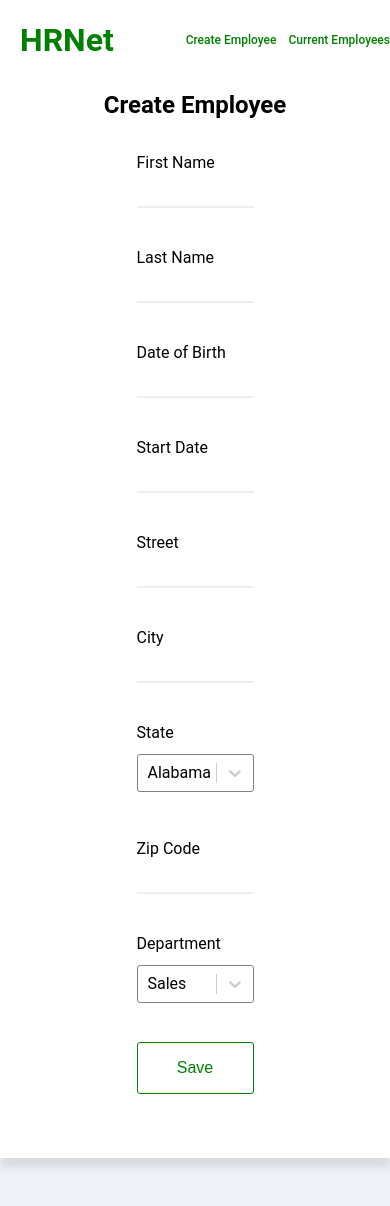
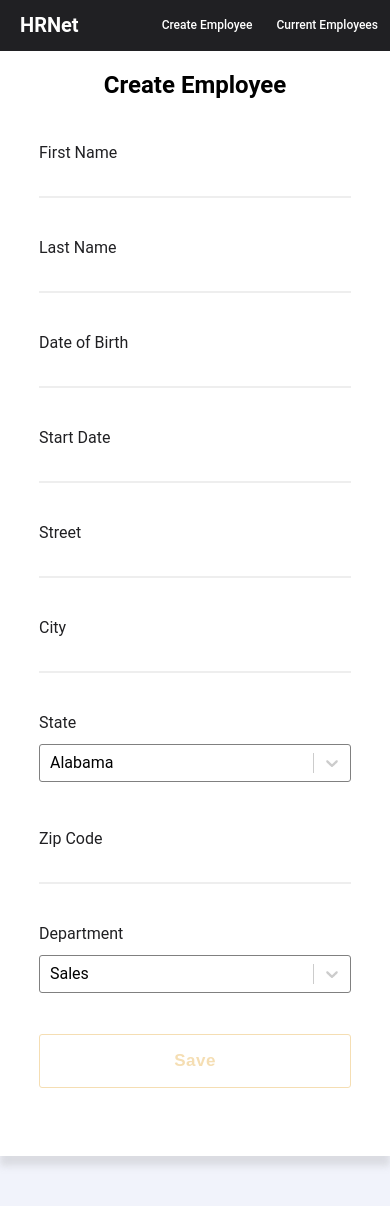
Before and after one commit to FlorysiakSimon/FlorysiakSimon_14_22012021, a React (Create React App) app: page / in a window 390 px wide. Shown: the top 1206 px of the page. Built offline with nearby package versions, Linux system fonts and the light colour scheme.

Commit message:
style update

```diff
--- a/src/components/Header/Header.scss
+++ b/src/components/Header/Header.scss
@@ -4,12 +4,13 @@
   max-width: 1440px;
   padding: 0 0px;
   margin: auto;
-  background-color: white;
+  background-color: #202023;
+
   a {
     text-decoration: none;
   }
   h1 {
-    color: green;
+    color: white;
     padding: 0px 20px;
   }
   nav {
@@ -17,17 +18,32 @@
     align-items: center;
     justify-content: space-between;
     a {
-      display: flex;
-      justify-content: space-around;
-      color: green;
+      position: relative;
       font-size: 20px;
-      padding: 0px 20px;
       margin-left: 1em;
+      margin-right: 1em;
+      color: white;
       text-decoration: none;
       font-weight: 500;
       line-height: 34px;
-      &:hover {
-        text-decoration: underline;
+    }
+
+    a::before {
+      content: "";
+      position: absolute;
+      bottom: 0;
+      right: 0;
+      width: 0;
+      height: 2px;
+      background-color: wheat;
+      transition: width 0.6s cubic-bezier(0.25, 1, 0.5, 1);
+    }
+
+    @media (hover: hover) and (pointer: fine) {
+      a:hover::before {
+        left: 0;
+        right: auto;
+        width: 100%;
       }
     }
   }
@@ -36,6 +52,10 @@
 @media screen and (max-width: 768px) {
   .header {
     padding: 0px;
+    align-items: center;
+    h1 {
+      font-size: 20px;
+    }
     nav {
       a {
         font-size: 12px;
--- a/src/data/customStyle.js
+++ b/src/data/customStyle.js
@@ -20,7 +20,8 @@ export const selectStyle = {
         borderRadius: '3px',
         boxShadow: 'none',
         '&:hover': {
-            border: '1px solid #93ad18',
+            border: '1px solid #202023',
+            cursor:'pointer'
         },
     }),
 };
--- a/src/pages/CreateEmployeePage/CreateEmployeePage.scss
+++ b/src/pages/CreateEmployeePage/CreateEmployeePage.scss
@@ -14,7 +14,7 @@ form {
   background-color: white;
   max-width: 1440px;
   margin: 0 auto;
-  padding: 10px 0;
+  padding: 20px 0;
   z-index: 1;
 }
 
@@ -43,7 +43,7 @@ form {
 }
 
 .input-label {
-  color: black;
+  color: #202023;
   margin-bottom: 5px;
 }
 
@@ -56,10 +56,11 @@ form {
   font: inherit;
   font-size: 1.125rem;
   padding: 0.25rem 0;
+  transition: all 0.25s cubic-bezier(1, 0, 0, 1);
   &:focus,
   &:valid {
     outline: 0;
-    border-bottom-color: #93ad18;
+    border-bottom-color: #202023;
     will-change: auto;
   }
 }
@@ -69,7 +70,9 @@ form {
 /* SAVE BUTTOn */
 .btn {
   border-radius: 3px;
-  font-size: 16px;
+  font-size: 17px;
+  font-weight: 600;
+  letter-spacing: 0.5px;
   text-decoration: none;
   cursor: pointer;
   display: block;
@@ -78,15 +81,15 @@ form {
   background-color: white;
   padding: 16px;
   border: 1px solid #fcfcfc;
-  border-color: green;
-  color: green;
+  border-color: wheat;
+  color: wheat;
   z-index: 20;
-  transition: all 0.35s cubic-bezier(1, 0, 0, 1);
+  transition: all 0.25s cubic-bezier(1, 0, 0, 1);
 }
 
 .btn:hover {
-  color: #fcfcfc;
-  background-color: green;
+  color: black;
+  background-color: wheat;
 }
 
 /* MODAL CLOSE BTN */
@@ -105,7 +108,7 @@ form {
   background-color: black;
   border-radius: 2px;
   transform: rotate(45deg);
-  transition: all 0.3s ease-in;
+  // transition: all 0.3s ease-in;
 }
 
 .rightleft {
@@ -115,17 +118,23 @@ form {
   background-color: black;
   border-radius: 2px;
   transform: rotate(-45deg);
-  transition: all 0.3s ease-in;
+  //transition: all 0.3s ease-in;
 }
 
 .close-container:hover .leftright {
-  transform: rotate(-45deg);
-  background-color: green;
+  //transform: rotate(-45deg);
+  background-color: wheat;
 }
 .close-container:hover .rightleft {
-  transform: rotate(45deg);
-  background-color: green;
+  //transform: rotate(45deg);
+  background-color: wheat;
 }
 .close-container:hover label {
   opacity: 1;
 }
+
+@media screen and (max-width: 1070px) {
+  form {
+    width: 80%;
+  }
+}
--- a/src/pages/EmployeeListPage/EmployeeListPage.jsx
+++ b/src/pages/EmployeeListPage/EmployeeListPage.jsx
@@ -22,7 +22,19 @@ const EmployeeListPage = ({data}) => {
         <div id="employee-div" className="container">
             <h2>Current Employees</h2>
             <div className="table">
-                <MaterialTable columns={columns} data={data} title={false}/>
+                <MaterialTable
+                columns={columns}
+                data={data}
+                title=""
+                options={{
+                headerStyle: {
+                    backgroundColor: '#202023',
+                    color: 'white'
+                },
+
+                }}
+                />
+
             </div>
         </div>
     )
--- a/src/pages/EmployeeListPage/EmployeeListPage.scss
+++ b/src/pages/EmployeeListPage/EmployeeListPage.scss
@@ -4,5 +4,16 @@
 
 .table {
   margin-bottom: 5em;
-  width: 80%;
+  width: 87%;
 }
+
+.MuiPaper-elevation2 {
+  box-shadow: none !important;
+}
+.MuiIconButton-root.Mui-disabled {
+  color: #202023 !important;
+}
+
+.MuiInput-underline:after {
+  border-bottom: 2px solid wheat !important;
+}
```
